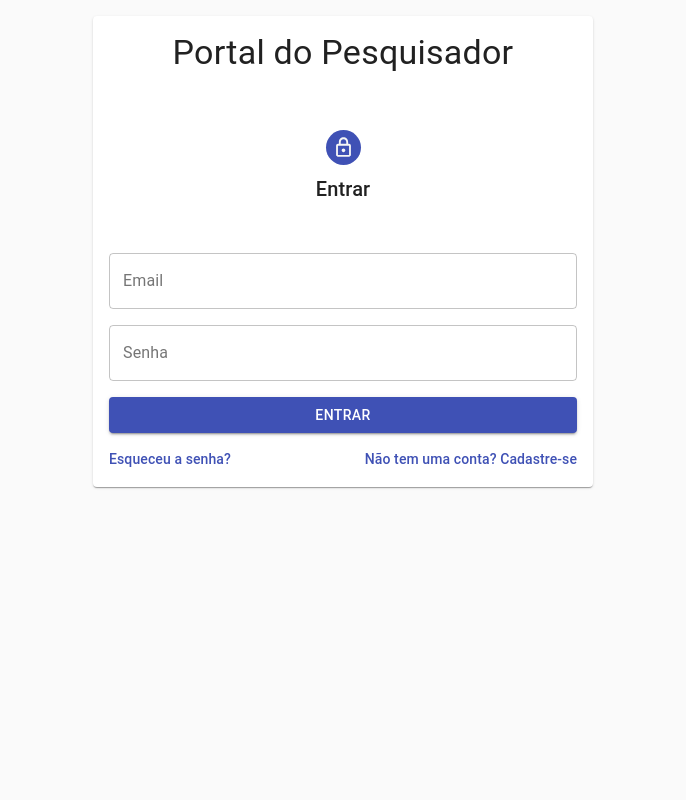
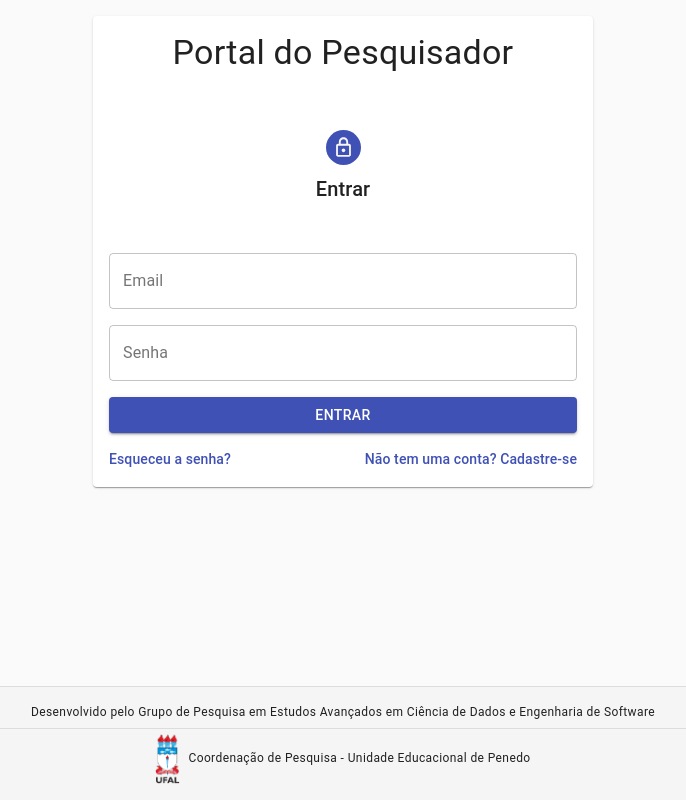
Before and after one commit to henriquecouto/coord-pesquisa, a React (Create React App) app: page /entrar in a window 1280 px wide. Shown: the whole page, without its empty margins (297-983 px from the left). Built offline with nearby package versions, Linux system fonts and the light colour scheme; no server answers; what reduxsauce would draw is missing.

Commit message:
create a Thanks to UFAL research group component

```diff
--- a/src/components/Header/index.tsx
+++ b/src/components/Header/index.tsx
@@ -28,6 +28,7 @@ import routes from "../../constants/routes";
 import { UserActions } from "../../redux/user/user.ducks";
 import { useDispatch, useSelector } from "react-redux";
 import IGlobalState from "../../redux/definitions/GlobalState";
+import Thanks from "../Thanks";
 
 const drawerWidth = 250;
 
@@ -71,6 +72,10 @@ const useStyles = makeStyles((theme: Theme) => ({
   },
   titleText: {
     textDecoration: "none",
+  },
+  thanks: {
+    position: "absolute",
+    bottom: 0,
   },
 }));
 
@@ -210,6 +215,9 @@ const Header: React.FC = ({ children }) => {
           onOpen={toggleDrawer}
         >
           <MenuList />
+          <div className={classes.thanks}>
+            <Thanks />
+          </div>
         </SwipeableDrawer>
       </Hidden>
       <Hidden mdDown>
@@ -224,6 +232,9 @@ const Header: React.FC = ({ children }) => {
           <div className={classes.drawerContainer}>
             <MenuList />
           </div>
+          <div className={classes.thanks}>
+            <Thanks />
+          </div>
         </Drawer>
       </Hidden>
       <main className={classes.content}>
--- /dev/null
+++ b/src/components/Thanks/index.tsx
@@ -0,0 +1,41 @@
+import { Divider, makeStyles, Theme, Typography } from "@material-ui/core";
+import React from "react";
+import logoUfal from "../../assets/images/logo-ufal.png";
+
+const useStyles = makeStyles((theme: Theme) => ({
+  root: {
+    backgroundColor: theme.palette.grey[100],
+    padding: theme.spacing(2),
+    display: "flex",
+    alignItems: "center",
+    justifyContent: "center",
+  },
+  logoUfal: {
+    width: 25,
+    marginRight: theme.spacing(1),
+  },
+}));
+
+const Thanks: React.FC = () => {
+  const classes = useStyles();
+  return (
+    <>
+      <Divider />
+      <div className={classes.root} style={{ paddingBottom: 5 }}>
+        <Typography variant="caption" align="justify">
+          Desenvolvido pelo Grupo de Pesquisa em Estudos Avançados em Ciência de
+          Dados e Engenharia de Software
+        </Typography>
+      </div>
+      <Divider variant="fullWidth" />
+      <div className={classes.root} style={{ paddingTop: 5 }}>
+        <img src={logoUfal} alt="logo ufal" className={classes.logoUfal} />
+        <Typography variant="caption" align="justify">
+          Coordenação de Pesquisa - Unidade Educacional de Penedo
+        </Typography>
+      </div>
+    </>
+  );
+};
+
+export default Thanks;
--- a/src/screens/Login/index.tsx
+++ b/src/screens/Login/index.tsx
@@ -19,8 +19,15 @@ import routes from "../../constants/routes";
 import { useDispatch } from "react-redux";
 import { UserActions } from "../../redux/user/user.ducks";
 import { useSnackbar } from "notistack";
+import Thanks from "../../components/Thanks";
 
 const useStyles = makeStyles((theme: Theme) => ({
+  form: {
+    display: "flex",
+    justifyContent: "space-between",
+    flexDirection: "column",
+    height: "100vh",
+  },
   root: {
     padding: theme.spacing(2),
     maxWidth: 500,
@@ -38,6 +45,11 @@ const useStyles = makeStyles((theme: Theme) => ({
     padding: theme.spacing(0.8),
     color: theme.palette.grey[100],
     margin: theme.spacing(1),
+  },
+  thanks: {
+    position: "static",
+    bottom: 0,
+    width: "100%",
   },
 }));
 
@@ -62,7 +74,7 @@ const Login: React.FC = () => {
   };
 
   return (
-    <form onSubmit={handleSubmit(onSubmit)}>
+    <form onSubmit={handleSubmit(onSubmit)} className={classes.form}>
       <BaseScreen>
         <Paper className={classes.root}>
           <Grid container direction="column" alignItems="flex-end" spacing={2}>
@@ -119,6 +131,9 @@ const Login: React.FC = () => {
           </Grid>
         </Paper>
       </BaseScreen>
+      <div className={classes.thanks}>
+        <Thanks />
+      </div>
     </form>
   );
 };
--- a/src/screens/RecoverPassword/index.tsx
+++ b/src/screens/RecoverPassword/index.tsx
@@ -16,11 +16,18 @@ import { useDispatch } from "react-redux";
 import { Link } from "react-router-dom";
 import BaseScreen from "../../components/BaseScreen";
 import FormInput from "../../components/FormInput";
+import Thanks from "../../components/Thanks";
 import routes from "../../constants/routes";
 import { UserActions } from "../../redux/user/user.ducks";
 import schema from "./validations";
 
 const useStyles = makeStyles((theme: Theme) => ({
+  form: {
+    display: "flex",
+    justifyContent: "space-between",
+    flexDirection: "column",
+    height: "100vh",
+  },
   root: {
     padding: theme.spacing(2),
     maxWidth: 500,
@@ -38,6 +45,11 @@ const useStyles = makeStyles((theme: Theme) => ({
     padding: theme.spacing(0.8),
     color: theme.palette.grey[100],
     margin: theme.spacing(1),
+  },
+  thanks: {
+    position: "static",
+    bottom: 0,
+    width: "100%",
   },
 }));
 
@@ -61,7 +73,7 @@ const RecoverPassword: React.FC = () => {
   };
 
   return (
-    <form onSubmit={handleSubmit(onSubmit)}>
+    <form onSubmit={handleSubmit(onSubmit)} className={classes.form}>
       <BaseScreen>
         <Paper className={classes.root}>
           <Grid container direction="column" alignItems="flex-end" spacing={2}>
@@ -105,6 +117,9 @@ const RecoverPassword: React.FC = () => {
           </Grid>
         </Paper>
       </BaseScreen>
+      <div className={classes.thanks}>
+        <Thanks />
+      </div>
     </form>
   );
 };
--- a/src/screens/Register/index.tsx
+++ b/src/screens/Register/index.tsx
@@ -28,8 +28,16 @@ import Course from "../../entities/Course";
 import Skeleton from "./Skeleton";
 import { UserActions } from "../../redux/user/user.ducks";
 import routes from "../../constants/routes";
+import Thanks from "../../components/Thanks";
 
 const useStyles = makeStyles((theme: Theme) => ({
+  form: {
+    display: "flex",
+    justifyContent: "space-between",
+    flexDirection: "column",
+    height: "100vh",
+    overflow: "auto",
+  },
   root: {
     padding: theme.spacing(2),
     maxWidth: 500,
@@ -47,6 +55,11 @@ const useStyles = makeStyles((theme: Theme) => ({
     padding: theme.spacing(0.8),
     color: theme.palette.grey[100],
     margin: theme.spacing(1),
+  },
+  thanks: {
+    position: "static",
+    bottom: 0,
+    width: "100%",
   },
 }));
 
@@ -110,7 +123,7 @@ const Register: React.FC = () => {
   }, [selectedAcademicUnitId, academicUnitsReducer.academicUnits, setValue]);
 
   return (
-    <form onSubmit={handleSubmit(onSubmit)}>
+    <form onSubmit={handleSubmit(onSubmit)} className={classes.form}>
       <BaseScreen>
         <Paper className={classes.root}>
           <Grid container direction="column" alignItems="flex-end" spacing={2}>
@@ -242,6 +255,9 @@ const Register: React.FC = () => {
           </Grid>
         </Paper>
       </BaseScreen>
+      <div className={classes.thanks}>
+        <Thanks />
+      </div>
     </form>
   );
 };
```
Also changed, not shown: src/assets/images/logo-ufal.png (added), 1 other file (tests, documents, lock files or other folders).
